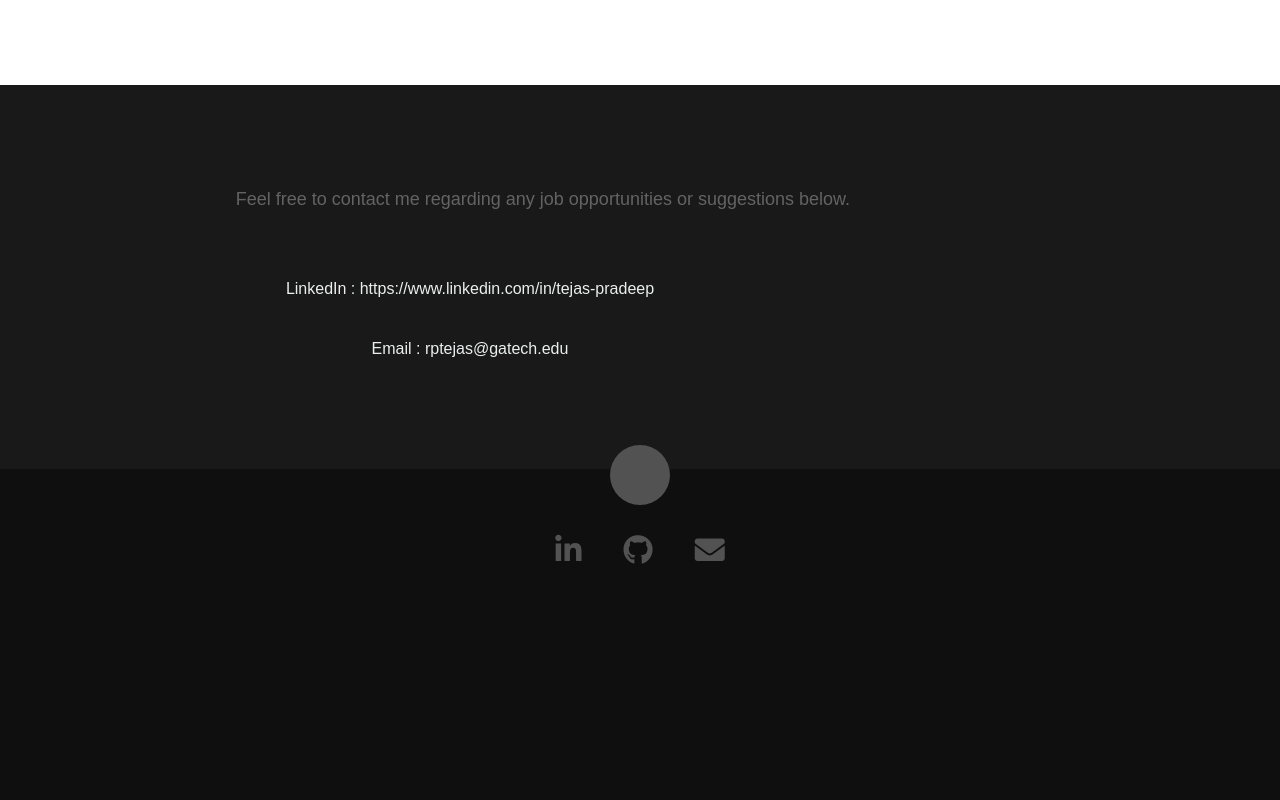
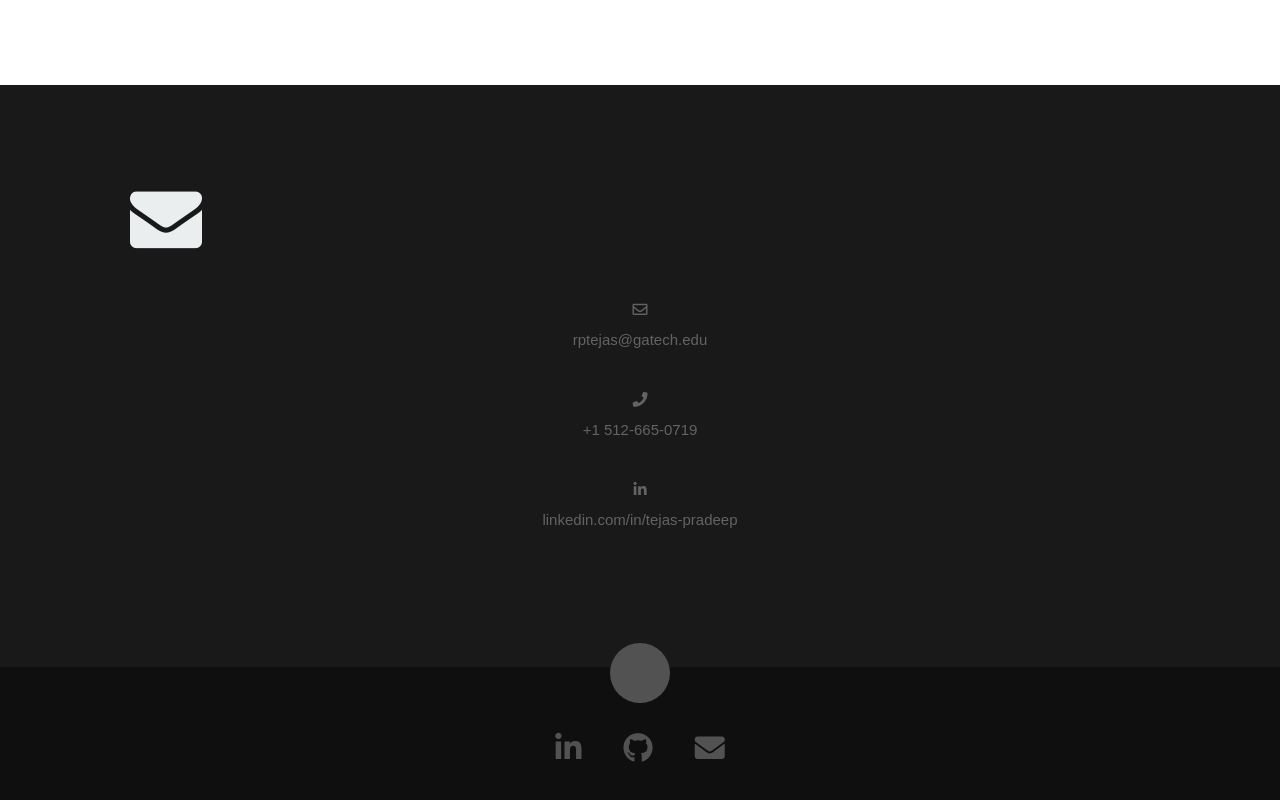
Before and after one commit to tejas-pradeep/portfolio, a React (Create React App) app: page / in a window 1280 px wide. Shown: the part 3020-3820 px from the top of the page. Before the commit the page ends 3664 px from the top, so only its background shows below. Built offline with nearby package versions, Linux system fonts and the light colour scheme; a small style sheet from the web is missing; a web font is replaced by a local one.

Commit message:
Adding HTML for the contacts section

```diff
--- a/src/Components/Contact.js
+++ b/src/Components/Contact.js
@@ -1,24 +1,28 @@
 import React, {Component} from "react";
 export default class Contact extends Component {
     render() {
-        let resumeData = this.props.resumeData;
+        const cards = document.querySelectorAll('.card');
+
         return (
             <section id={"contact"}>
                 <div className={"row section-head"}>
-                    <div className={"ten column"}>
-                        <p className={"lead"}>
-                            Feel free to contact me regarding any job opportunities or suggestions below.
-                        </p>
+                    <h1><span>Contact Me!</span></h1>
+                </div>
+                <div className="contact-info">
+                    <div className="card" redirect-link={"mailto:rptejas@gatech.edu"}>
+                        <i className="card-icon far fa-envelope"></i>
+                        <p>rptejas@gatech.edu</p>
                     </div>
-                </div>
-                <div className={"row"}>
-                    <aside className={"eight columns footer-widgets"}>
-                        <div className={"widget"}>
-                            <h4>LinkedIn : {resumeData.linkedIn_ID}</h4>
-                            <br/>
-                            <h4>Email : {resumeData.email}</h4>
-                        </div>
-                    </aside>
+
+                    <div className="card">
+                        <i className="card-icon fas fa-phone"></i>
+                        <p href={"tel:512-665-0719"}>+1 512-665-0719</p>
+                    </div>
+
+                    <div className="card">
+                        <i className="card-icon fab fa-linkedin"></i>
+                        <p href={"https://www.linkedin.com/in/tejas-pradeep/"}>linkedin.com/in/tejas-pradeep</p>
+                    </div>
                 </div>
             </section>
         )
```
